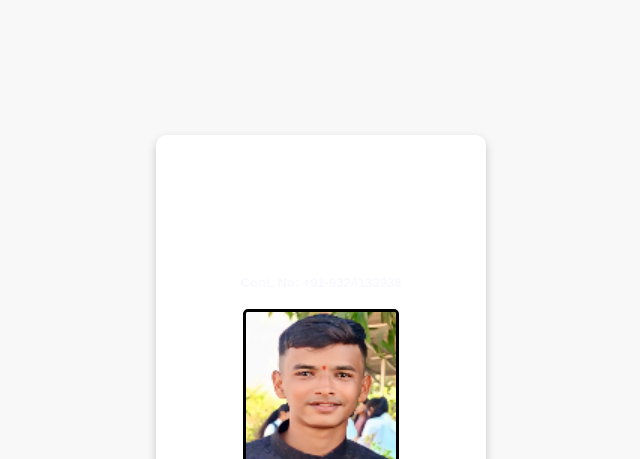
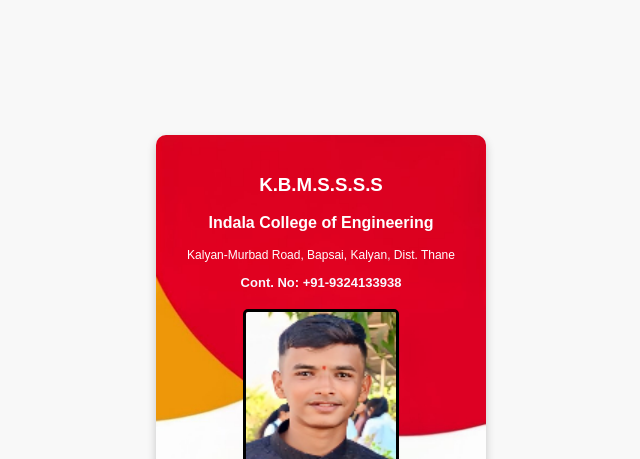
Before and after one commit to Monya-07/Id-card-project, a plain HTML site: page index.html in a window 1280 px wide. Shown: the top 459 px of the page, without its empty margins (319-959 px from the left). Drawn offline with Linux system fonts and the light colour scheme.

Commit message:
Update id.css

```diff
--- a/id.css
+++ b/id.css
@@ -10,7 +10,7 @@
 .id-card {
     width: 300px; /* Adjust width */
     height: 500px; /* Adjust height */
-    background-image: url('mg007.jpg'); /* Replace with actual ID card background */
+    background-image: url('m007.jpg'); /* Replace with actual ID card background */
     background-size: cover;
     background-position: center;
     border-radius: 10px;
```
